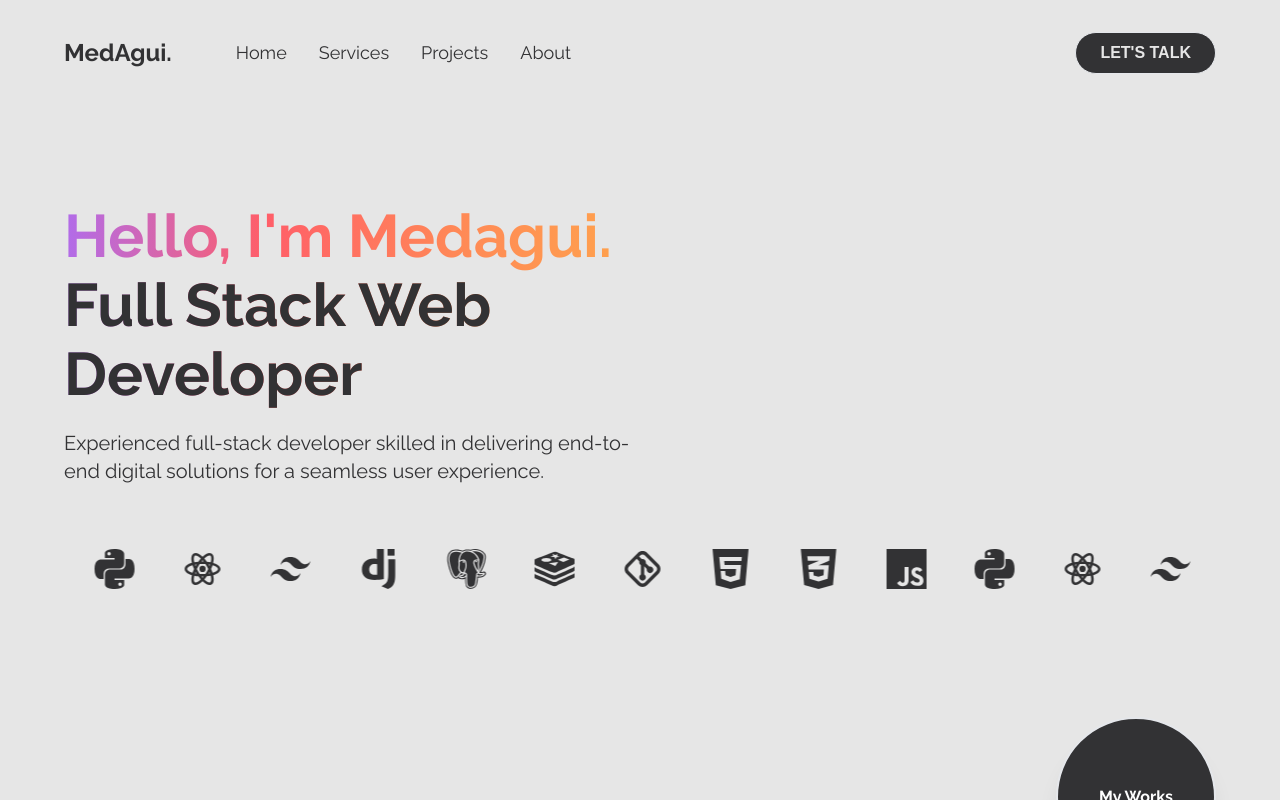
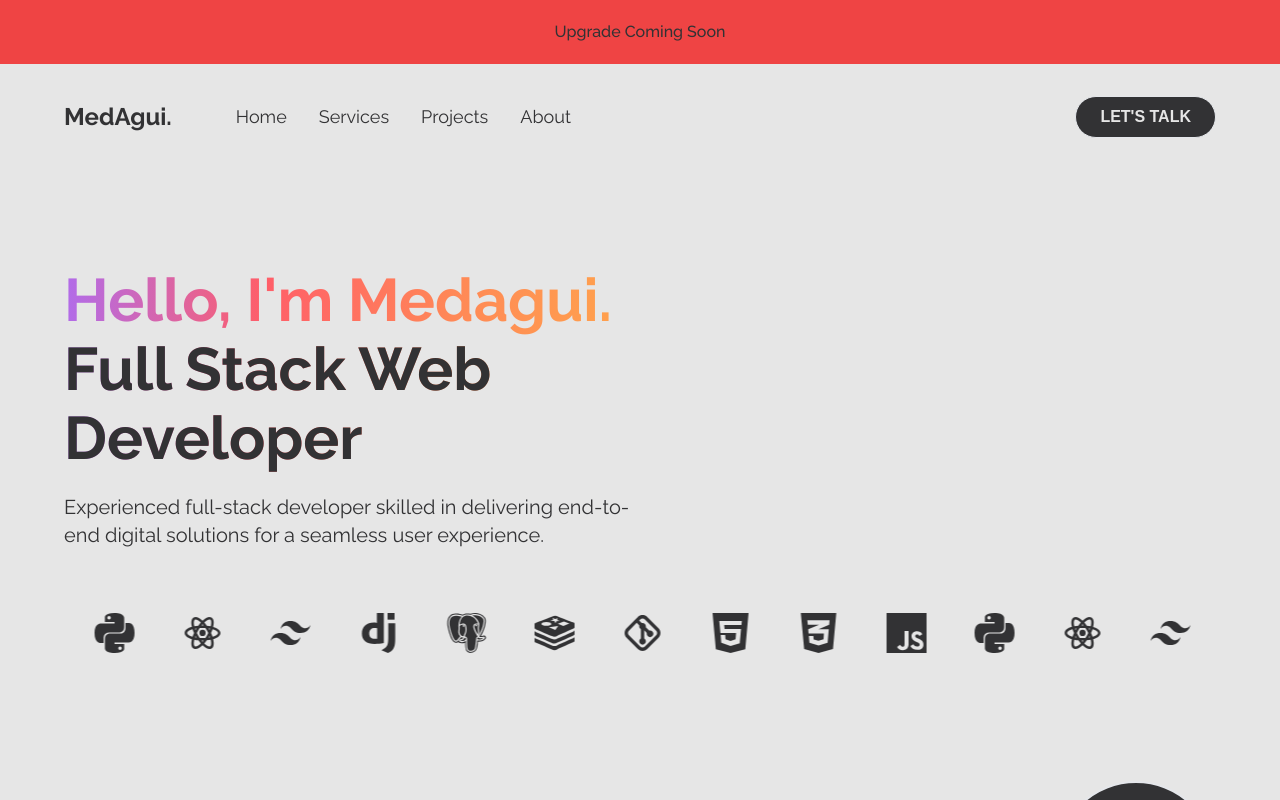
Before and after one commit to medagui1/itsmedagui, a React (Vite) app: page / in a window 1280 px wide. Shown: the top 800 px of the page. Built offline with nearby package versions, Linux system fonts and the light colour scheme; a web font is replaced by a local one.

Commit message:
adding the upgrade soon banner

```diff
--- a/src/App.jsx
+++ b/src/App.jsx
@@ -10,6 +10,7 @@ import {
 } from "./assets/sections/index";
 import AOS from "aos";
 import "aos/dist/aos.css";
+import UpgradeSoonBanner from "./assets/components/UpgradeSoonBanner";
 
 function App() {
 
@@ -38,7 +39,8 @@ function App() {
 
   return (
     <main className="font-raleway dark:text-white text-black_primary bg-white_primary dark:bg-black_primary max-w-[1280px] " style={{overflowX : 'hidden'}}>
-      <nav className={`z-50  ${isScrolled && "nav-shadow"}`}>
+      <UpgradeSoonBanner />
+      <nav className={`z-50 mt-16 ${isScrolled && "nav-shadow"}`}>
         <Nav />
       </nav>
       <Hero />
--- /dev/null
+++ b/src/assets/components/UpgradeSoonBanner.jsx
@@ -0,0 +1,11 @@
+import React from 'react'
+
+const UpgradeSoonBanner = () => {
+  return (
+    <div className='bg-red-500 w-full h-16 flex justify-center items-center fixed top-0 left-0 z-[99999] '>
+        <p className='font-[500] '>Upgrade Coming Soon</p>
+    </div>
+  )
+}
+
+export default UpgradeSoonBanner
```
